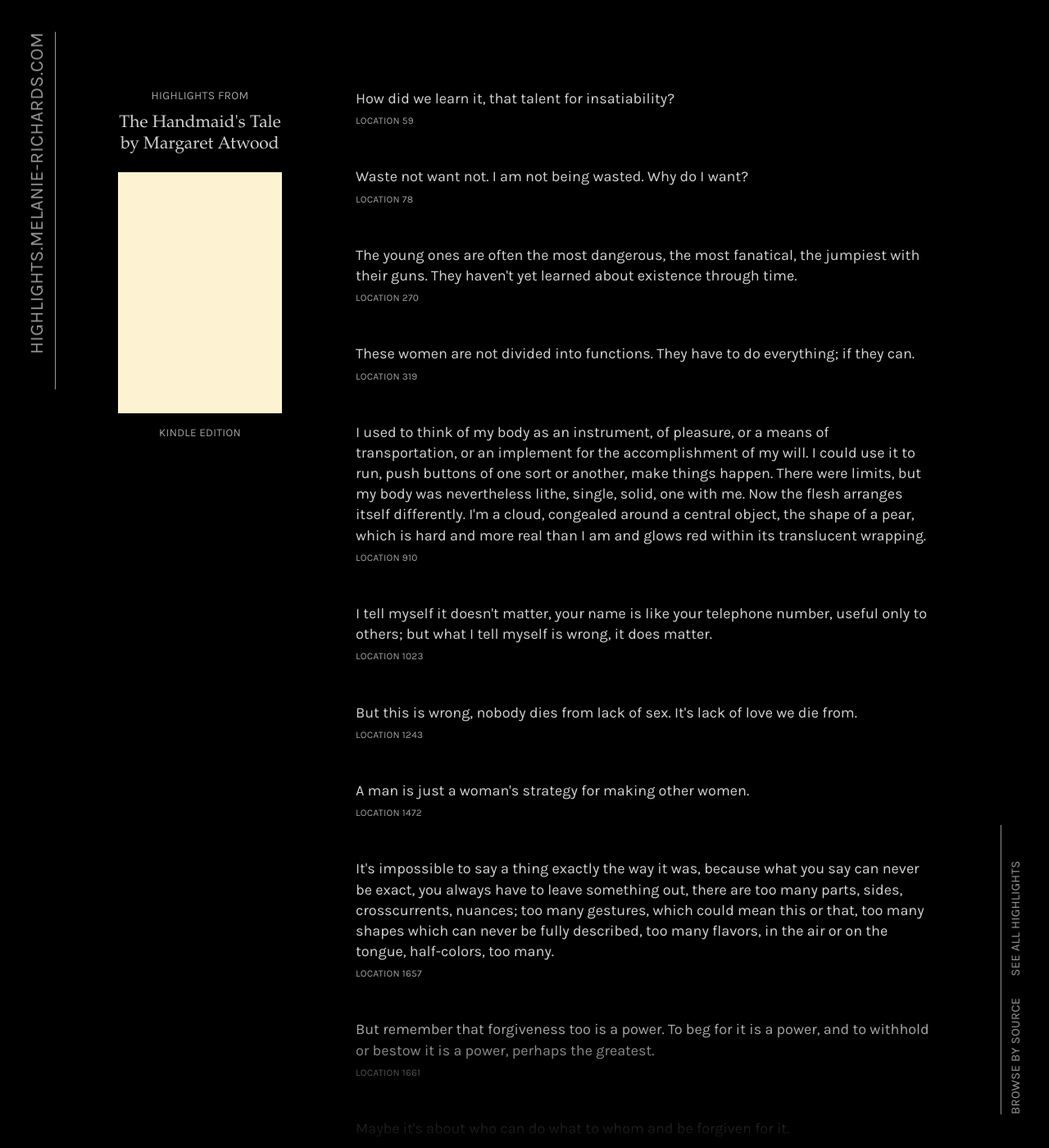
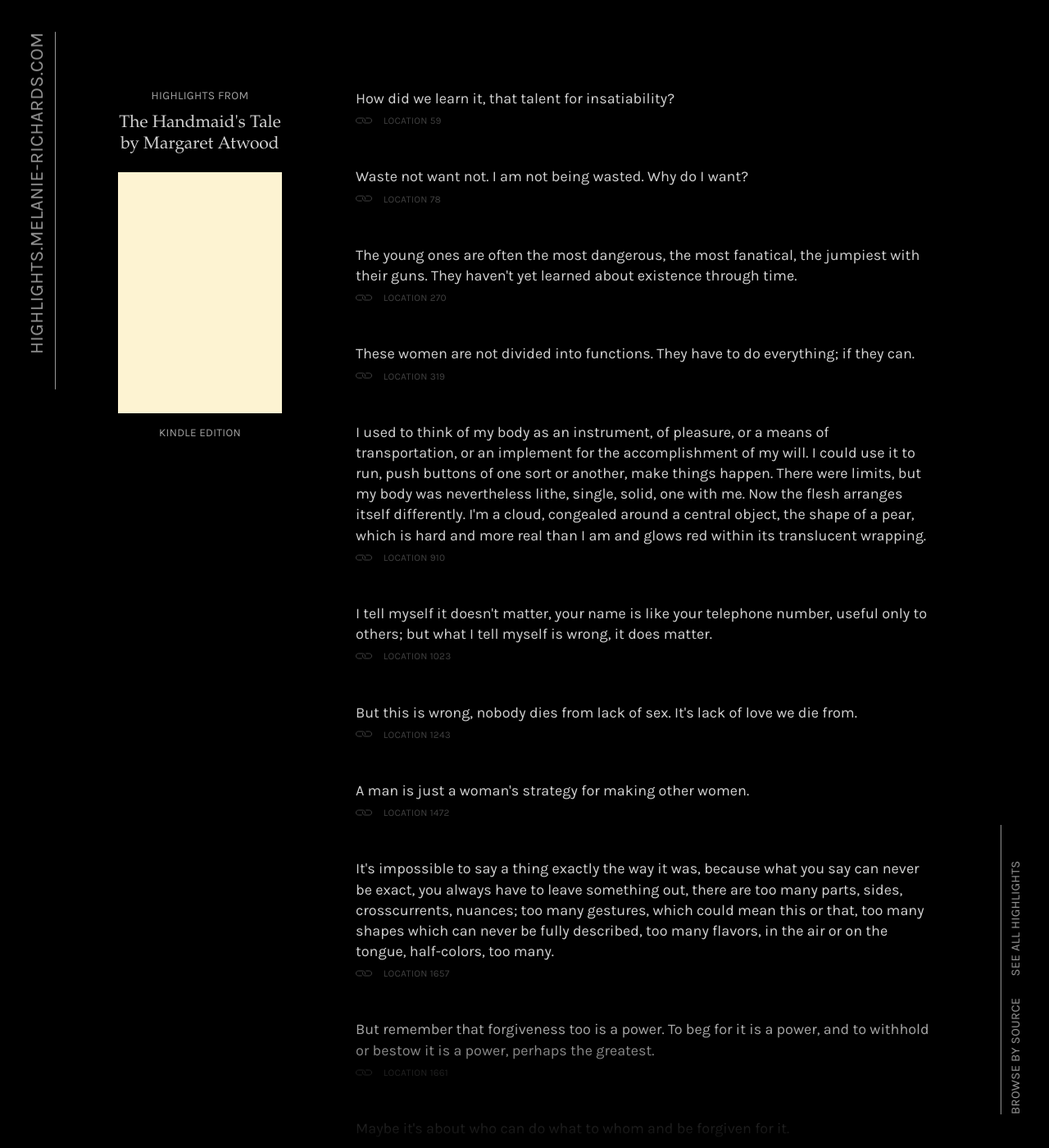
Before and after one commit to melanierichards/highlights, a Jekyll site: the page built from _posts/2017-01-19-handmaids-tale.md, in a window 1280 px wide and 1400 px high. Shown: the whole window at 82% size. Built offline with Jekyll 4.4.1, drawn with Linux system fonts in a browser that asks for light colours; some web fonts are replaced.

Commit message:
Add permalinks for highlights

```diff
--- a/_includes/footer.html
+++ b/_includes/footer.html
@@ -6,4 +6,5 @@
   <footer class="site-footer">
     <small>Content in the highlights is copyright to their respective authors.</small>
   </footer>
+  <script src="/assets/js/scripts.js"></script>
 </body>
--- a/_includes/post-contents.html
+++ b/_includes/post-contents.html
@@ -16,8 +16,13 @@
 
   <ul class="highlights">
     {% for highlight in site.data[current_source] %}
-      <li class="highlight">
-        <p>{{ highlight.text }}</p>
+      <li class="highlight" id="{{ highlight.text | downcase | slice: 0, 15 | url_encode }}">
+        <p class="highlight__text">
+          <span>{{ highlight.text }}</span>
+        </p>
+        {% if individualPost %}
+          <a href="#{{ highlight.text | downcase | slice: 0, 15 | url_encode }}" class="permalink highlight__link">Permalink</a>
+        {% endif %}
         <span class="highlight__location">{{ highlight.page }}</span>
       </li>
     {% endfor %}
--- a/assets/_sass/global.scss
+++ b/assets/_sass/global.scss
@@ -17,7 +17,8 @@
 }
 
 :focus {
-  outline: 1px dashed #000;
+  outline: 1px dotted #fff;
+  outline-offset: 1px;
 }
 
 ::selection {
@@ -92,3 +93,29 @@
   margin-bottom: 1em;
   max-width: 100%;
 }
+
+/*
+ *	PERMALINKS
+ *	---------------------------------------------
+ */
+
+.permalink {
+  display: inline-block;
+  vertical-align: middle;
+  margin: 0 .25em 0 -5px;
+  width: 30px;
+  height: 20px;
+  background: url('../images/link.svg') no-repeat 0 0;
+  background-size: 30px 20px;
+  text-indent: 100%;
+  overflow: hidden;
+  opacity: .5;
+
+  &:focus {
+    opacity: .75;
+  }
+
+  &:hover {
+    opacity: 1;
+  }
+}
--- a/assets/_sass/layout.scss
+++ b/assets/_sass/layout.scss
@@ -41,11 +41,11 @@
 @supports (animation-fill-mode: forwards) {
   .page-wrap {
     opacity: 0;
-    animation: 800ms ease-out 0ms forwards fadeIn;
+    animation: 800ms ease-out 250ms forwards fadeIn;
   }
 
   .page-wrap > :first-child {
-    margin-top: 1em;
+    margin-top: 0;
     animation: 600ms ease-out 200ms forwards shiftTop;
   }
 
@@ -103,6 +103,15 @@
   }
 
   @keyframes shiftTop {
+    0% {
+      margin-top: 0;
+    }
+
+    /* Hack so element matching URL fragment doesn't push out of scrolltop */
+    1% {
+      margin-top: 1em;
+    }
+
     100% {
       margin-top: 0;
     }
--- a/assets/_sass/source.scss
+++ b/assets/_sass/source.scss
@@ -51,6 +51,34 @@
 
   &:last-child {
     margin-bottom: 0;
+  }
+}
+
+.highlight__location,
+.highlight__link {
+  color: #fff;
+  opacity: .25;
+  transition: opacity 200ms;
+}
+
+.highlight--active,
+.highlight:hover {
+  .highlight__location,
+  .highlight__link {
+    opacity: .5;
+  }
+
+  .highlight__link:hover {
+    opacity: 1;
+  }
+}
+
+.highlight--active {
+  .highlight__text span {
+    padding: .125em .25em;
+    background: #fff;
+    color: #333;
+    line-height: 1.6;
   }
 }
 
--- /dev/null
+++ b/assets/js/scripts.js
@@ -0,0 +1,27 @@
+// Make highlight stand out when permalinked
+var activateHighlight = function(hash) {
+  var highlight = document.getElementById(hash);
+  highlight.className += ' highlight--active';
+  highlight.focus();
+};
+
+var highlightSwitch = function(e) {
+  if (e.target.href && e.target.href.indexOf('#') > -1) {
+    var highlighted = document.querySelectorAll('.highlight--active');
+    for (var i = 0; i < highlighted.length; i++) {
+      highlighted[i].className = 'highlight';
+    }
+    var href = e.target.href;
+    var hash = href.substr(href.indexOf('#') + 1);
+    activateHighlight(hash);
+  }
+};
+
+if (window.location.hash) {
+  var hash = window.location.hash.replace('#', '');
+  if (document.getElementById(hash)) {
+    activateHighlight(hash);
+  }
+}
+
+window.addEventListener('click', highlightSwitch, false);
```
Also changed, not shown: assets/images/link-alt.svg (added), assets/images/link.svg (added).
